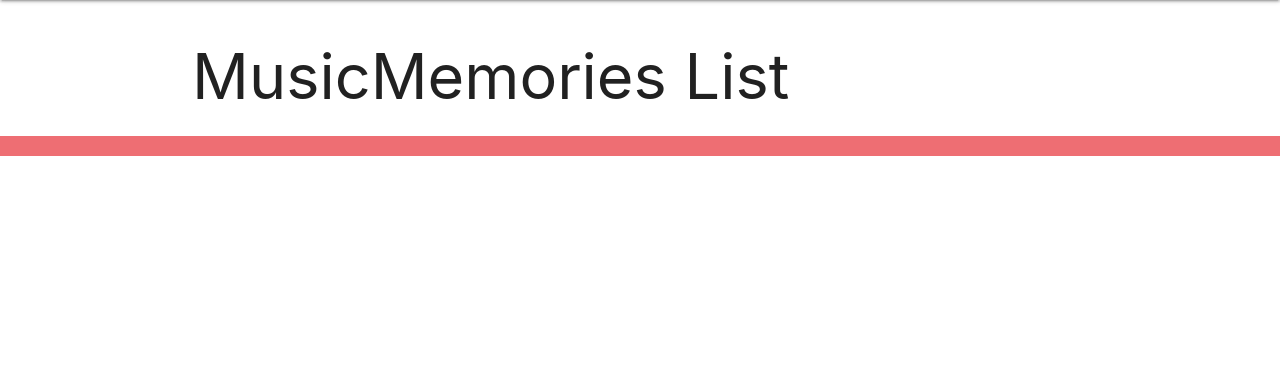
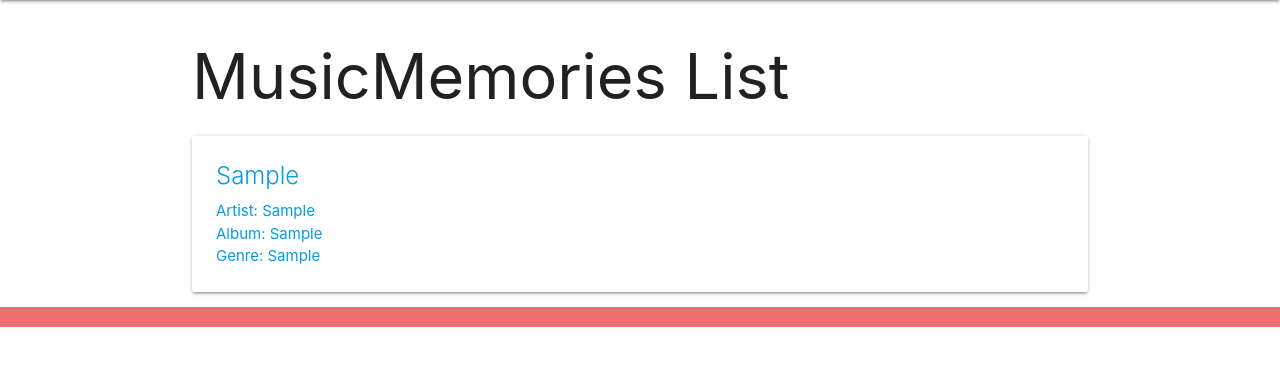
Before and after one commit to SpicyMeatloaf/music-memories, a Django app: page /music/ in a window 1280 px wide. Shown: the part 64-430 px from the top of the page. Run offline with Django 3.2, Linux system fonts and the light colour scheme; tables that the repository leaves empty hold one stand-in row (values such as "Sample post").

Commit message:
fixes create and index pages

```diff
--- a/main_app/models.py
+++ b/main_app/models.py
@@ -5,9 +5,17 @@ from django.urls import reverse
 
 
 class Music(models.Model):
-    date_created = models.DateField('date created')
+    date_created = models.DateField()
     artist = models.CharField(max_length=100)
     album = models.CharField(max_length=100)
     song = models.CharField(max_length=100)
     genre = models.CharField(max_length=100)
     comments = models.CharField(max_length=1000)
+
+    def __str__(self):
+        if (self.song):
+            return self.song
+        elif (self.album):
+            return self.album
+        else:
+            return self.artist
--- a/main_app/templates/main_app/music_confirm_delete.html
+++ b/main_app/templates/main_app/music_confirm_delete.html
@@ -3,7 +3,7 @@
 
 <h1>Delete MusicMemories Entry</h1>
 
-<h4>Are you sure you want to delete <span class="teal-text">{{ object.song }}</span>?</h4>
+<h4>Are you sure you want to delete <span class="teal-text">{{ object }}</span>?</h4>
 
 <form action="" method="POST">
     {% csrf_token %}
--- a/main_app/templates/main_app/music_form.html
+++ b/main_app/templates/main_app/music_form.html
@@ -2,9 +2,9 @@
 {% block content %}
 
 {% if object %}
-    <h1>Edit <span class="teal-text">{{ object.song }}</span></h1>
+    <h1>Edit <span class="teal-text">{{ object }}</span></h1>
 {% else %}
-    <h1>Create MusicMemories</h1>
+    <h1>Create a MusicMemory</h1>
 {% endif %}
 
 <form action="" method="POST">
--- a/main_app/templates/music/index.html
+++ b/main_app/templates/music/index.html
@@ -1,14 +1,14 @@
 {% extends 'base.html' %}
 {% block content %}
     <h1>MusicMemories List</h1>
-    {% for music in musics %}
+    {% for i in music %}
         <div class="card">
-            <a href="{% url 'detail' music.id %}">
+            <a href="{% url 'detail' i.id %}">
                 <div class="card-content">
-                    <span class="card-title">{{ music.song }}</span>
-                    <p>Artist: {{ music.artist }}</p>
-                    <p>Album: {{ music.album }}</p>
-                    <p>Genre: {{ music.genre }}</p>
+                    <span class="card-title">{{ i.song }}</span>
+                    <p>Artist: {{ i.artist }}</p>
+                    <p>Album: {{ i.album }}</p>
+                    <p>Genre: {{ i.genre }}</p>
 
                 </div>
             </a>
--- a/main_app/urls.py
+++ b/main_app/urls.py
@@ -5,9 +5,8 @@ urlpatterns = [
     path('', views.home, name='home'),
     path('about/', views.about, name='about'),
     path('music/', views.music_index, name='index'),
-    path('music/create/', views.MusicCreate, name='music_create'),
-    path('music/update/', views.MusicUpdate, name='music_update'),
-    path('music/delete/', views.MusicDelete, name='music_delete'),
+    path('music/create/', views.MusicCreate.as_view(), name='music_create'),
+    path('music/<int:pk>/update/', views.MusicUpdate.as_view(), name='music_update'),
+    path('music/<int:pk>/delete/', views.MusicDelete.as_view(), name='music_delete'),
     path('music/<int:music_id>/', views.music_detail, name='detail'),
-
 ]
--- a/main_app/views.py
+++ b/main_app/views.py
@@ -16,7 +16,7 @@ def music_index(request):
 
 class MusicCreate(CreateView):
     model = Music
-    fields = ['date_created', 'artist', 'album', 'song', 'genre', 'comments']
+    fields = '__all__'
     success_url = '/music/'
 
 class MusicUpdate(UpdateView):
```
